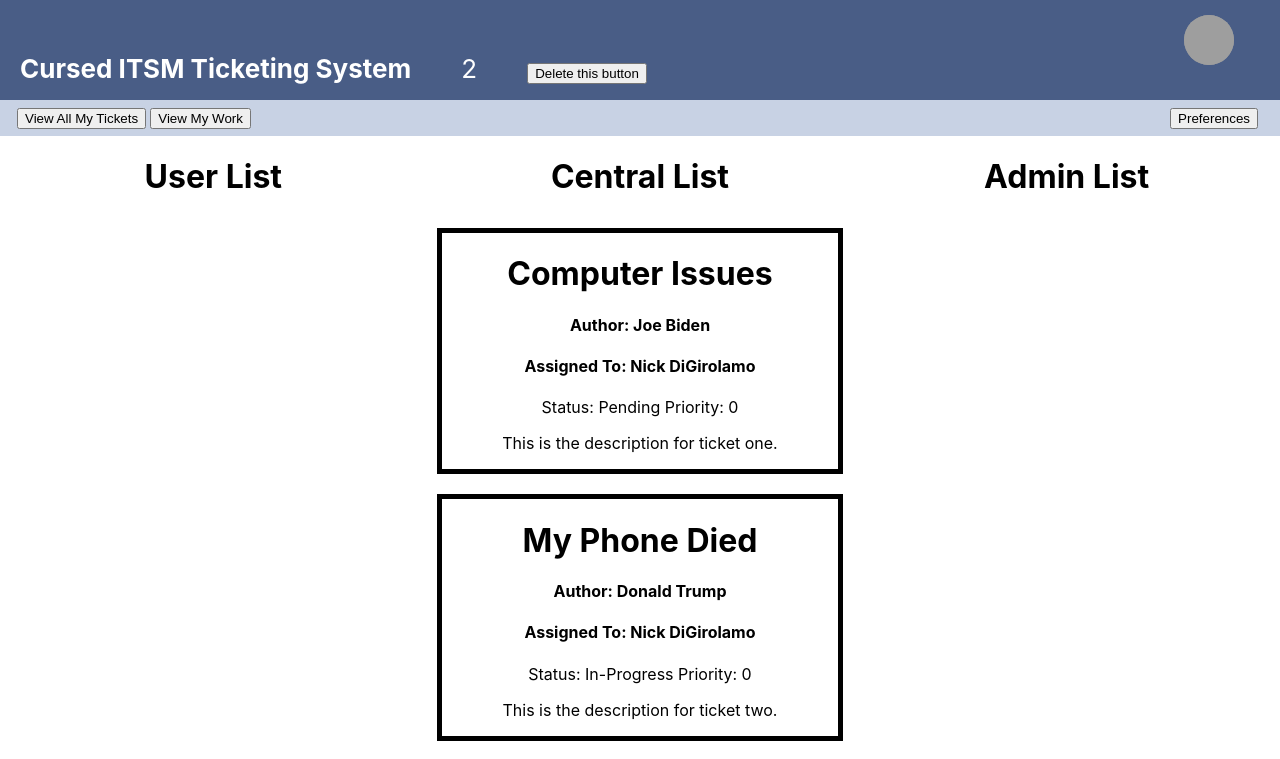
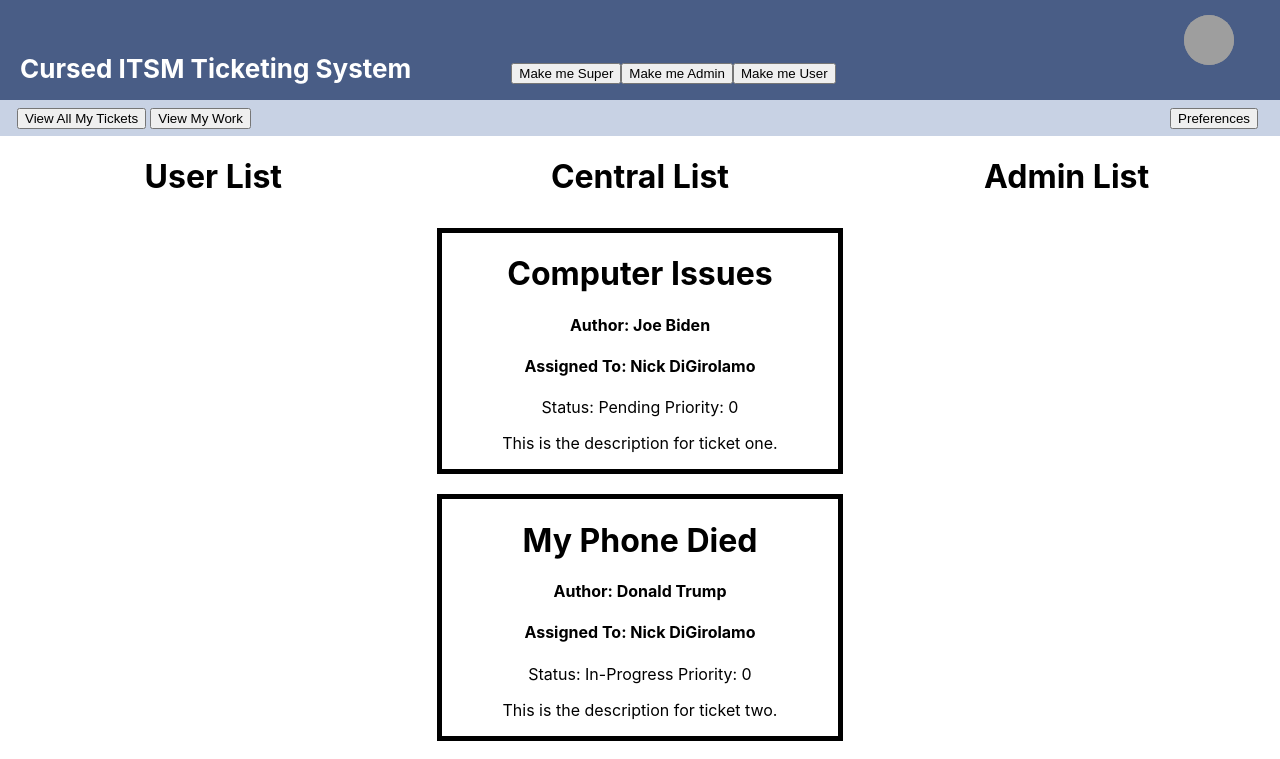
Before and after one commit to galennare/cursed-itsm-board, a React (Create React App) app: page / in a window 1280 px wide. Shown: the top 759 px of the page. Built offline with nearby package versions, Linux system fonts and the light colour scheme; grey boxes are pictures that could not be loaded.

Commit message:
Edited the enum to display properly. Also edited function parameters to not be the same as the enum for clarity's sake. Also Added three buttons to change the user's role.

```diff
--- a/src/components/NavigationBar.tsx
+++ b/src/components/NavigationBar.tsx
@@ -9,10 +9,10 @@ import { ProfilePhoto } from "./ProfilePhoto";
     that can be assigned to a variable of type UserRole
 */
 export enum UserRole {
-    Super,
-    Admin,
-    User,
-    none
+    Super = "Super User",
+    Admin = "Admin",
+    User = "User",
+    none = "None"
 }
 
 /*
@@ -27,23 +27,28 @@ export enum UserRole {
     component.
 */
 export function NavigationBar({
-    userRole,
-    setUserRole
+    role,
+    setRole
 }: {
-    userRole: UserRole;
-    setUserRole: (role: UserRole) => void;
+    role: UserRole;
+    setRole: (role: UserRole) => void;
 }): JSX.Element {
-    // delete this function later
-    const setAdmin = () => setUserRole(UserRole.Admin);
-
     return (
         <span className="title">
             <div>
                 <b>Cursed ITSM Ticketing System</b>
             </div>
-            <div>{userRole}</div>
+            <div>{role}</div>
             <div>
-                <Button onClick={setAdmin}>Delete this button</Button>
+                <Button onClick={() => setRole(UserRole.Super)}>
+                    Make me Super
+                </Button>
+                <Button onClick={() => setRole(UserRole.Admin)}>
+                    Make me Admin
+                </Button>
+                <Button onClick={() => setRole(UserRole.User)}>
+                    Make me User
+                </Button>
             </div>
             <div>
                 <ProfilePhoto searcher="../default-profile.png" />
```
